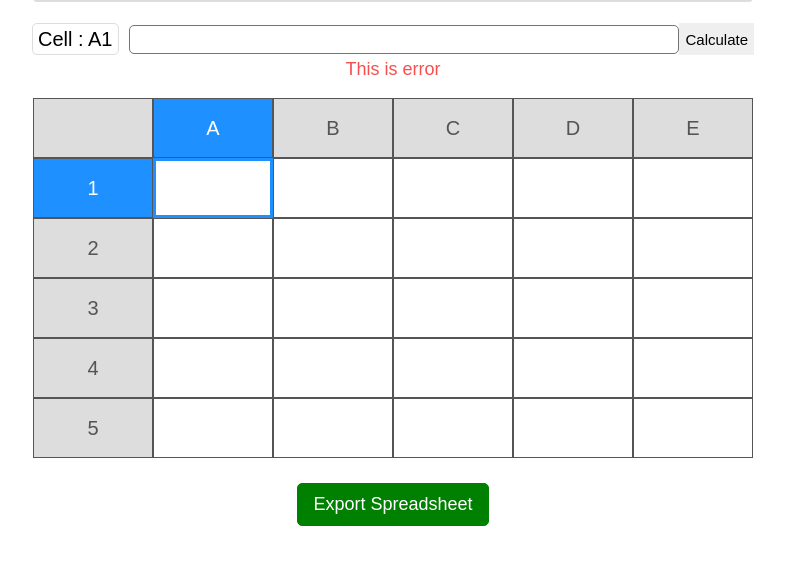
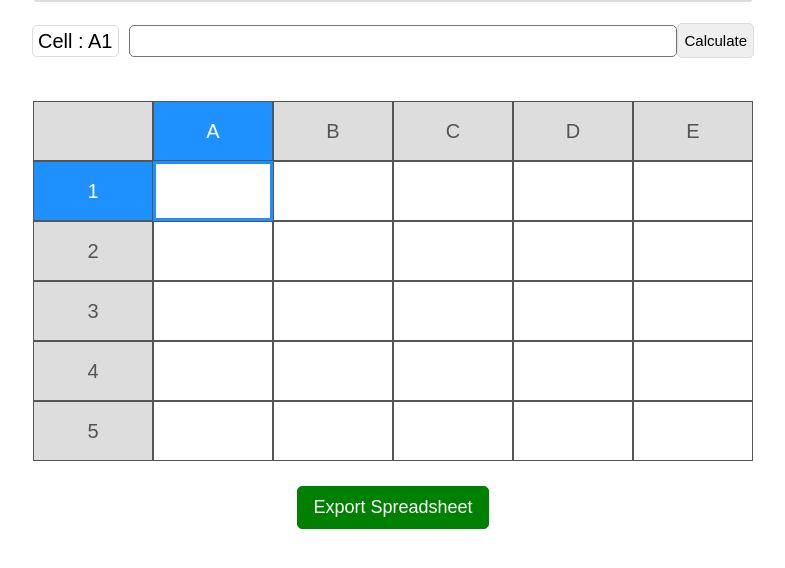
Before and after one commit to kkz77/js-mini-sheet, a website: page index.html in a window 1280 px wide. Shown: the part 152-720 px from the top of the page, without its empty margins (247-1032 px from the left). Drawn offline with Linux system fonts and the light colour scheme.

Commit message:
Fixing small UI things

```diff
--- a/style.css
+++ b/style.css
@@ -33,6 +33,11 @@ img{
     border-radius: 5px;
 }
 
+#input-formula{
+    font-size: 20px;
+}
+
+
 .italic-text{
     font-style: italic;
 }
@@ -61,6 +66,7 @@ img{
     color: #F74F4F;
     font-size: 18px;
     padding:5px 0 20px 0;
+    visibility:hidden;
 }
 
 .title{
@@ -78,7 +84,7 @@ img{
 }
 
 #input-formula {
-    height: 25px;
+    height: 28px;
     flex-grow: 1;
     border: 1px solid #757575;
     border-radius: 5px;
@@ -87,8 +93,15 @@ img{
 
 #input-submit{
     font-size: 15px;
-    height: 32px;
-    border: none;
+    height: 35px;
+    border: 1px solid #ddd;
+    border-radius: 5px;
+    cursor: pointer;
+}
+
+#input-submit:hover{
+    background-color: #ddd;
+    transition: 0.3s;
 }
 
 #export-btn{
```
